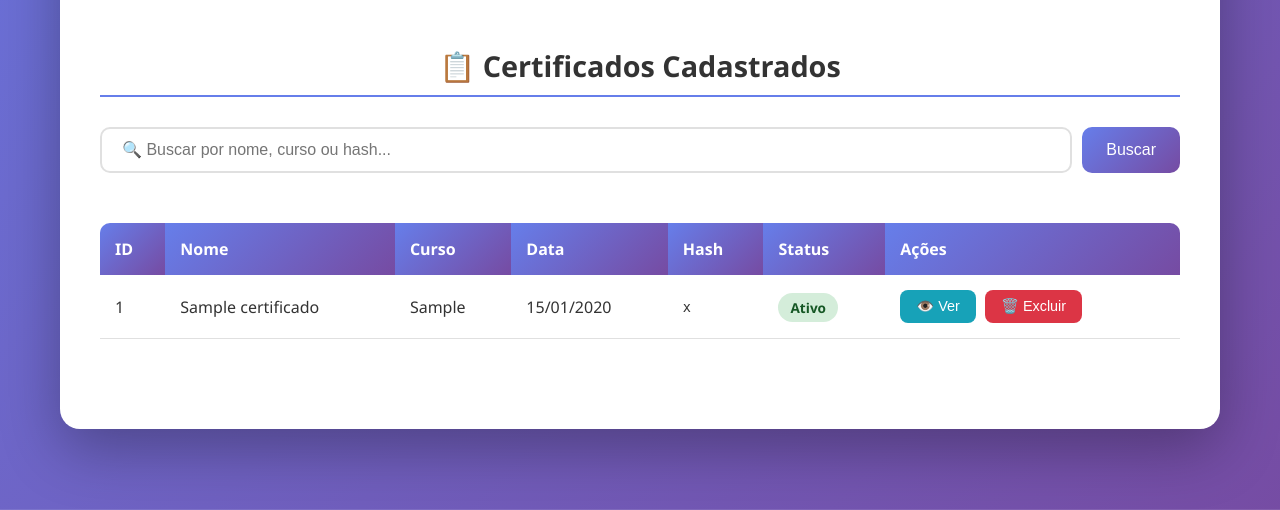
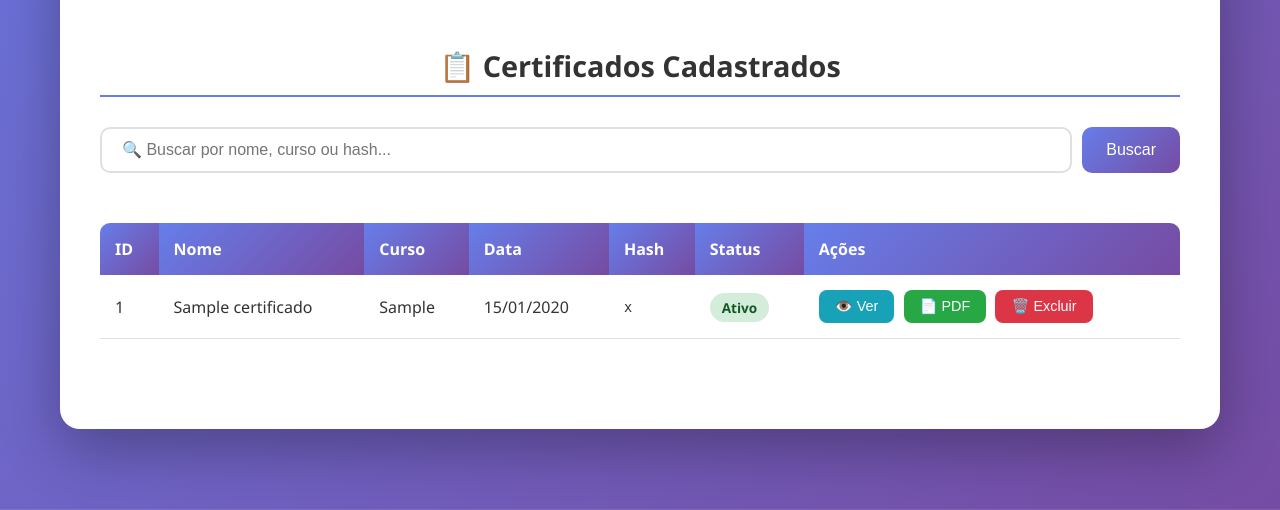
Before and after one commit to Instituto-Cuidar-Bem-Integral/Certificados-Api, a PHP site: page / in a window 1280 px wide. Shown: the part 788-1298 px from the top of the page. Run offline with PHP 8.4, Linux system fonts and the light colour scheme; tables that the repository leaves empty hold one stand-in row (values such as "Sample post").

Commit message:
feat: Adicionar botão PDF na listagem
- Adicionado botão PDF na tabela de listagem
- Função openPdf abre certificado.php com hash
- Estilo verde para botão PDF
- URL completa para acesso externo

```diff
--- a/index.php
+++ b/index.php
@@ -275,6 +275,11 @@
             color: white;
         }
 
+        .btn-pdf {
+            background: #28a745;
+            color: white;
+        }
+
         .btn-delete {
             background: #dc3545;
             color: white;
@@ -525,6 +530,7 @@
                     <td><span class="status-badge">Ativo</span></td>
                     <td>
                         <button class="action-btn btn-view" onclick="viewCertificate('${cert.hash_certificado}')">👁️ Ver</button>
+                        <button class="action-btn btn-pdf" onclick="openPdf('${cert.hash_certificado}')">📄 PDF</button>
                         <button class="action-btn btn-delete" onclick="deleteCertificate(${cert.id})">🗑️ Excluir</button>
                     </td>
                 </tr>
@@ -549,6 +555,11 @@
         function viewCertificate(hash) {
             // Abrir página de validação em nova aba
             window.open(`validar.php?hash=${hash}`, '_blank');
+        }
+
+        function openPdf(hash) {
+            // Abrir PDF do certificado em nova aba
+            window.open(`http://187.77.254.115/public/certificado.php?h=${hash}`, '_blank');
         }
 
         async function deleteCertificate(id) {
```
